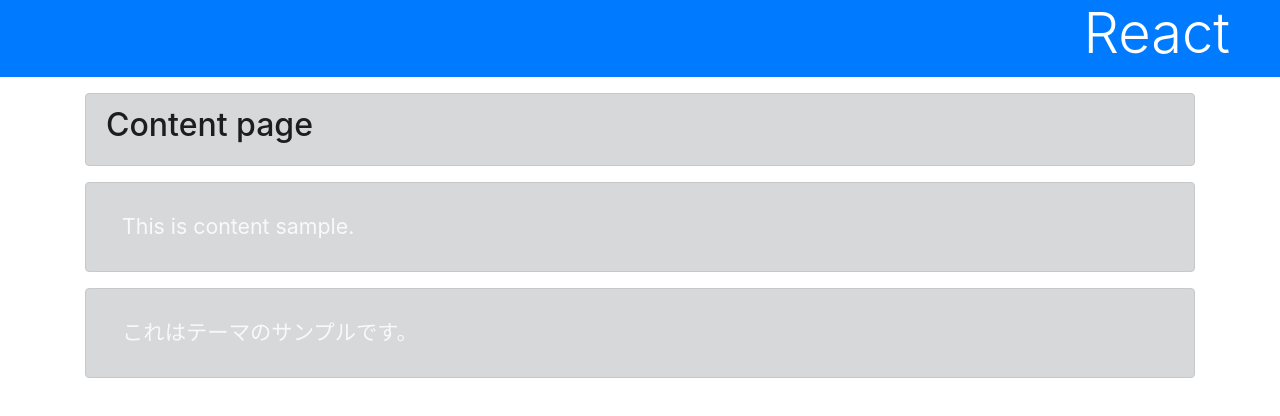
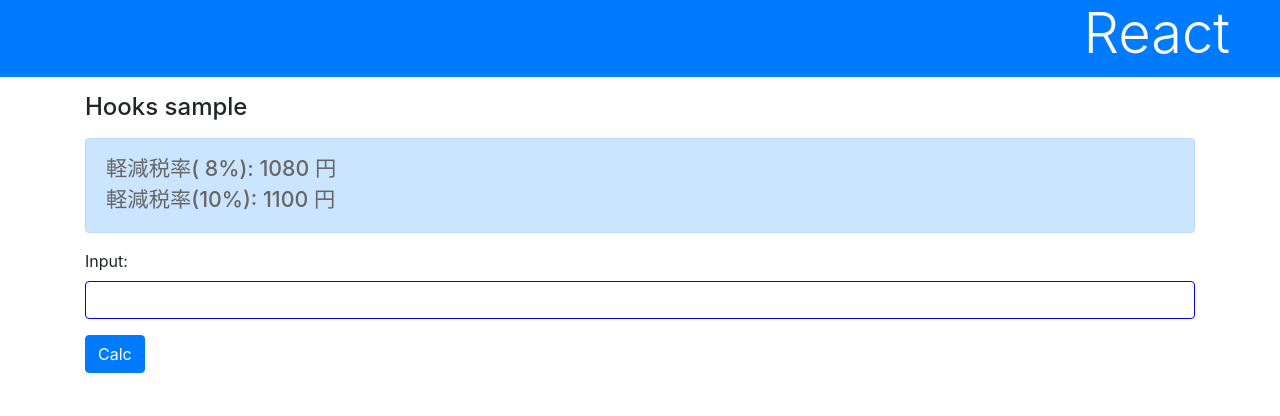
Before and after one commit to w40141/pra_react_next, a React (Create React App) app in the folder react_app/: page / in a window 1280 px wide. Shown: the top 416 px of the page. Built offline with nearby package versions, Linux system fonts and the light colour scheme.

Commit message:
finish sec 4-3

```diff
--- a/react_app/src/App.js
+++ b/react_app/src/App.js
@@ -1,71 +1,58 @@
-// import logo from "./logo.svg";
+import React, { useState, useEffect } from "react";
 import "./App.css";
-import React, { Component } from "react";
-// import Rect from "./Rect";
 
-let theme = {
-  light: {
-    styles: {
-      backgroundColor: "#f0f9ff",
-      color: "#00f",
-    },
-    head: "bg-primary text-white display-4 mb-4",
-    alert: "alert alert-primary my-3",
-    text: "text-primary m-3",
-    foot: "py-4",
-  },
-  dark: {
-    styles: {
-      backgroundColor: "#336",
-      color: "#eef",
-    },
-    head: "bg-secondary text-white display-4 mb-4",
-    alert: "alert alert-dark my-3",
-    text: "text-light m-3",
-    foot: "py-4",
-  },
-};
+function AlertMessage(props) {
+  return (
+    <div className="alert alert-primary h5 text-primary">
+      <h5>{props.msg}</h5>
+    </div>
+  );
+}
 
-const ThemeContext = React.createContext(theme.dark);
+function App() {
+  const [val, setVal] = useState(1000);
+  const [tax1, setTax1] = useState(0);
+  const [tax2, setTax2] = useState(0);
+  const [msg, setMsg] = useState(<p>set a number...</p>);
 
-class App extends Component {
-  static contextType = ThemeContext;
-  render() {
-    return (
+  const doChange = (e) => {
+    setVal(e.target.value);
+  };
+
+  useEffect(() => {
+    let res = (
       <div>
-        <h1 className="bg-primary text-white display-4">React</h1>
-        <div className="container">
-          <Title value="Content page"/>
-          <Message value="This is content sample."/>
-          <Message value="これはテーマのサンプルです。"/>
-          <div className={this.context.foot}></div>
-        </div>
+        <p>軽減税率( 8%): {tax1} 円</p>
+        <p>軽減税率(10%): {tax2} 円</p>
       </div>
     );
-  }
-}
+    setMsg(res);
+  }, [tax1, tax2]);
 
-class Title extends Component {
-  static contextType = ThemeContext;
+  useEffect(() => {
+    setTax1(Math.floor(val * 1.08));
+  }, [val]);
 
-  render() {
-    return (
-      <div className={this.context.alert}>
-        <h2 style={this.context.style}>{this.props.value}</h2>
+  useEffect(() => {
+    setTax2(Math.floor(val * 1.1));
+  }, [val]);
+
+  return (
+    <div>
+      <h1 className="bg-primary text-white display-4">React</h1>
+      <div className="container">
+        <h4 className="my-3">Hooks sample</h4>
+        <AlertMessage msg={msg} />
+        <div className="form-group">
+          <label>Input: </label>
+          <input type="number" className="form-control" onChange={doChange} />
+        </div>
+        <button className="btn btn-primary" onClick={doChange}>
+          Calc
+        </button>
       </div>
-    );
-  }
-}
-
-class Message extends Component {
-  static contextType = ThemeContext;
-  render() {
-    return (
-      <div className={this.context.alert}>
-        <p className={this.context.text}>{this.props.value}</p>
-      </div>
-    );
-  }
+    </div>
+  );
 }
 
 export default App;
```
